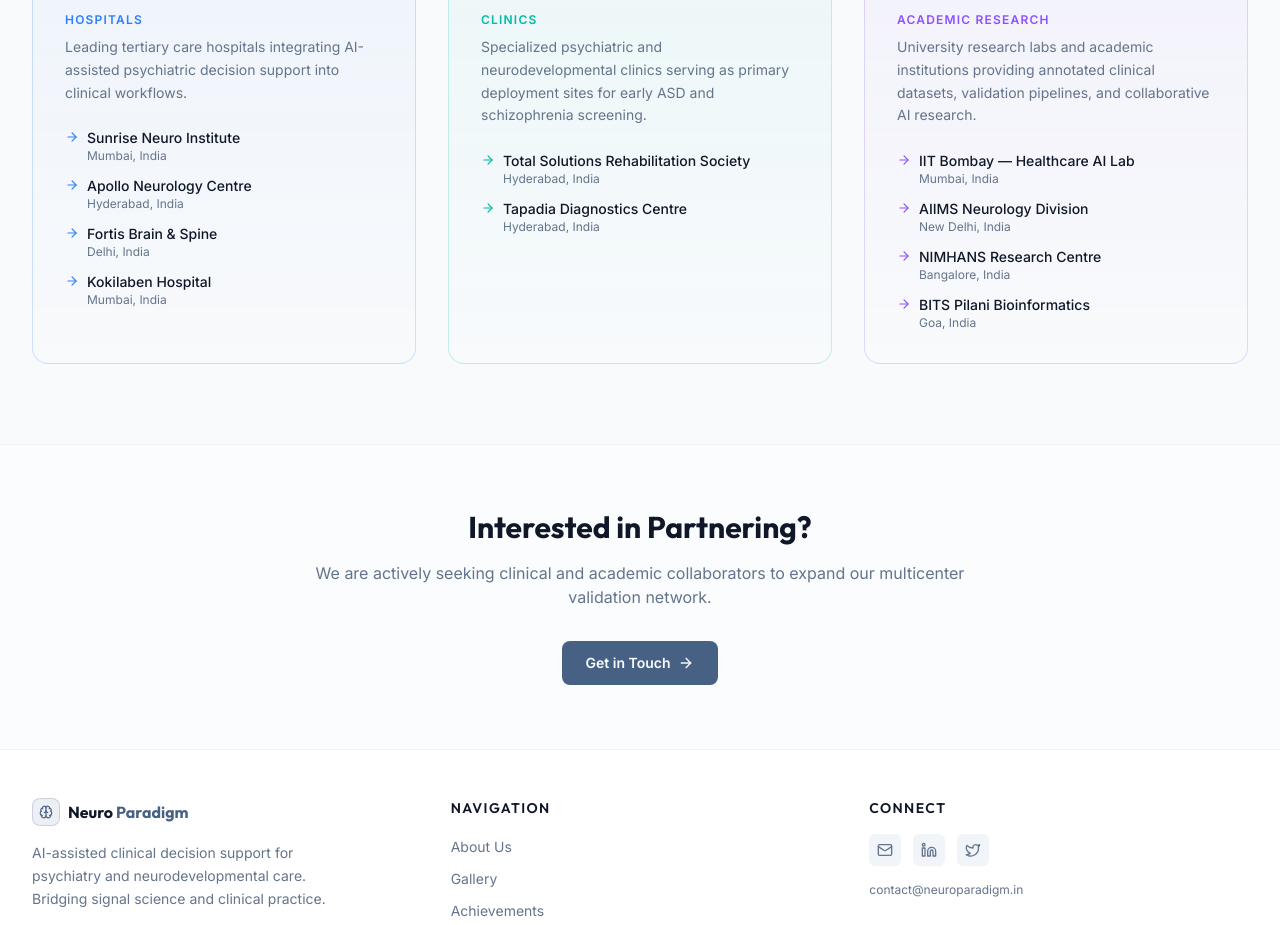
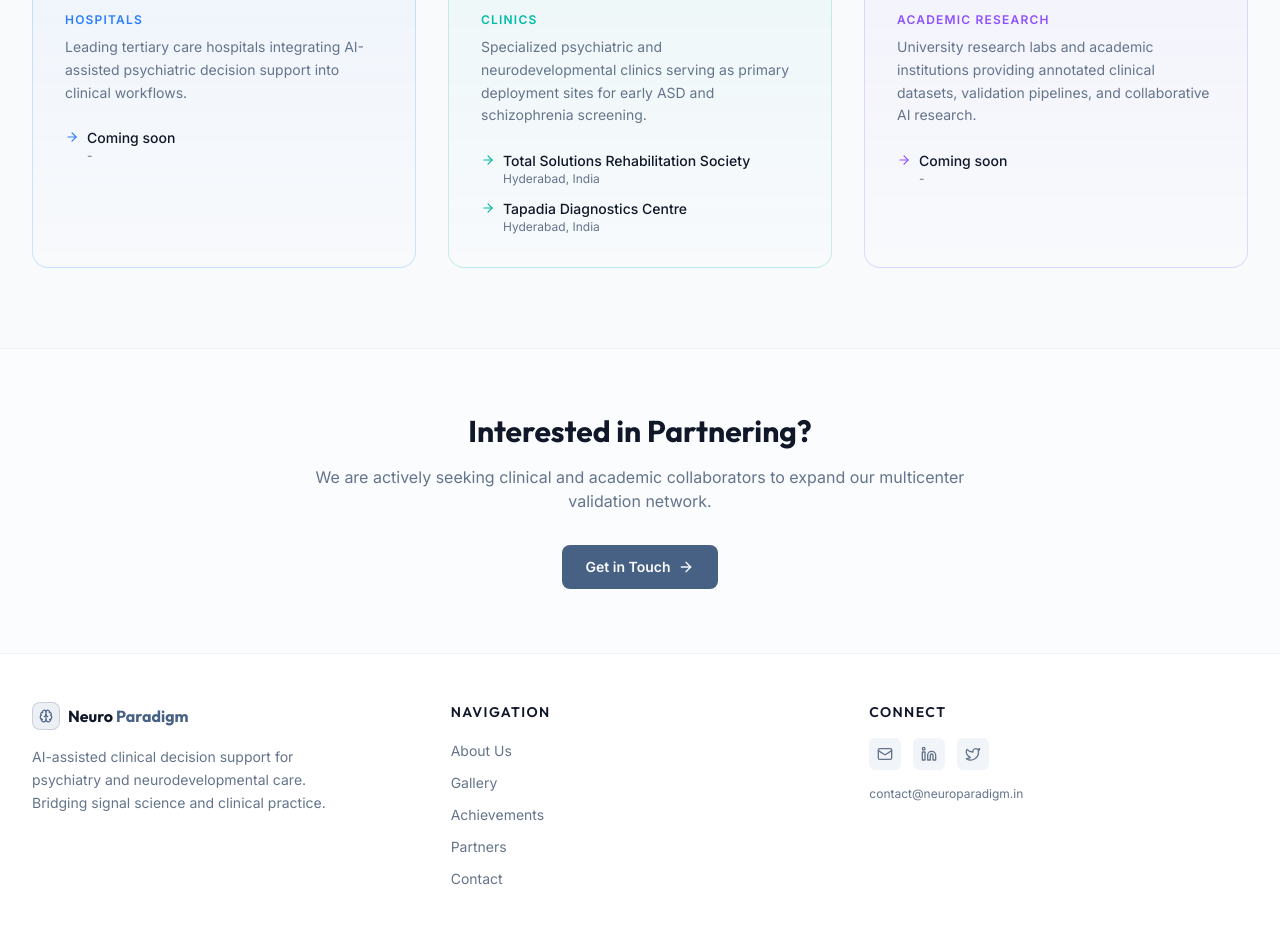
Before and after one commit to SoumithG26/NeuroParadigm.in, a React (Vite) app in the folder artifacts/neuro-paradigm/: page /partners in a window 1280 px wide. Shown: the part 960-1885 px from the top of the page. Built offline with nearby package versions, Linux system fonts and the light colour scheme.

Commit message:
updated partners page

```diff
--- a/artifacts/neuro-paradigm/src/pages/partners.tsx
+++ b/artifacts/neuro-paradigm/src/pages/partners.tsx
@@ -11,10 +11,7 @@
     border: "border-blue-500/20",
     bg: "from-blue-500/5 to-transparent",
     partners: [
-      { name: "Sunrise Neuro Institute", location: "Mumbai, India" },
-      { name: "Apollo Neurology Centre", location: "Hyderabad, India" },
-      { name: "Fortis Brain & Spine", location: "Delhi, India" },
-      { name: "Kokilaben Hospital", location: "Mumbai, India" },
+      { name: "Coming soon", location: "-" },
     ],
   },
   {
@@ -37,10 +34,7 @@
     border: "border-violet-500/20",
     bg: "from-violet-500/5 to-transparent",
     partners: [
-      { name: "IIT Bombay — Healthcare AI Lab", location: "Mumbai, India" },
-      { name: "AIIMS Neurology Division", location: "New Delhi, India" },
-      { name: "NIMHANS Research Centre", location: "Bangalore, India" },
-      { name: "BITS Pilani Bioinformatics", location: "Goa, India" },
+      { name: "Coming soon", location: "-" },
     ],
   },
 ];
```
